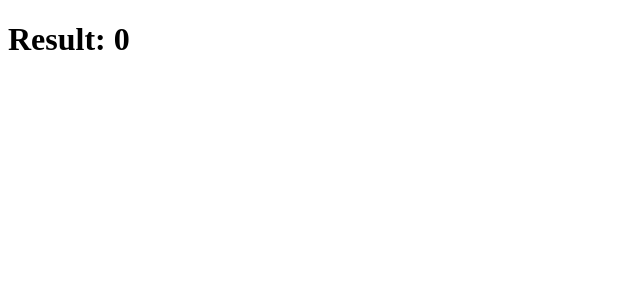
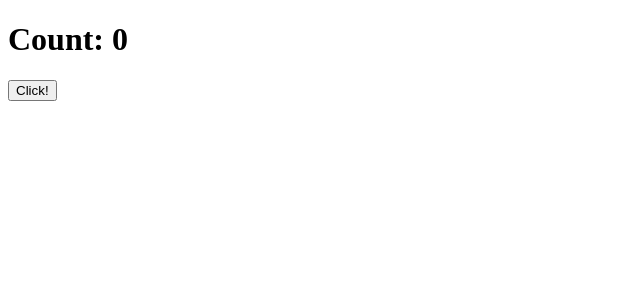
Before and after one commit to AntonioTcs/react_exercises, a React (Create React App) app: page / in a window 1280 px wide. Shown: the top 300 px of the page, without its empty margins (0-640 px from the left). Built offline with nearby package versions, Linux system fonts and the light colour scheme.

Commit message:
Feat:Exercise Solved

```diff
--- a/src/App.js
+++ b/src/App.js
@@ -1,9 +1,16 @@
-export function Sum({ numbers = [0] }) {
+import { useState } from "react";
+
+export function Counter() {
+  const [counter, setCounter] = useState(0);
+
+  function clickEventHandler() {
+    setCounter((counter) => counter + 1);
+  }
+
   return (
     <div>
-      <h1>
-        Result: {numbers.reduce((prev, currentValue) => prev + currentValue)}
-      </h1>
+      <h1>Count: {counter}</h1>
+      <button onClick={clickEventHandler}>Click!</button>
     </div>
   );
 }
--- a/src/index.js
+++ b/src/index.js
@@ -1,6 +1,6 @@
-import { Sum } from "./App";
+import { Counter } from "./App";
 import ReactDOM from "react-dom";
 
 let rootElement = document.querySelector("#root");
-const array = [1, 5, 6, 8, 7, 4, 5, 3];
-ReactDOM.render(<Sum /* numbers={array} */ />, rootElement);
+
+ReactDOM.render(<Counter />, rootElement);
```
